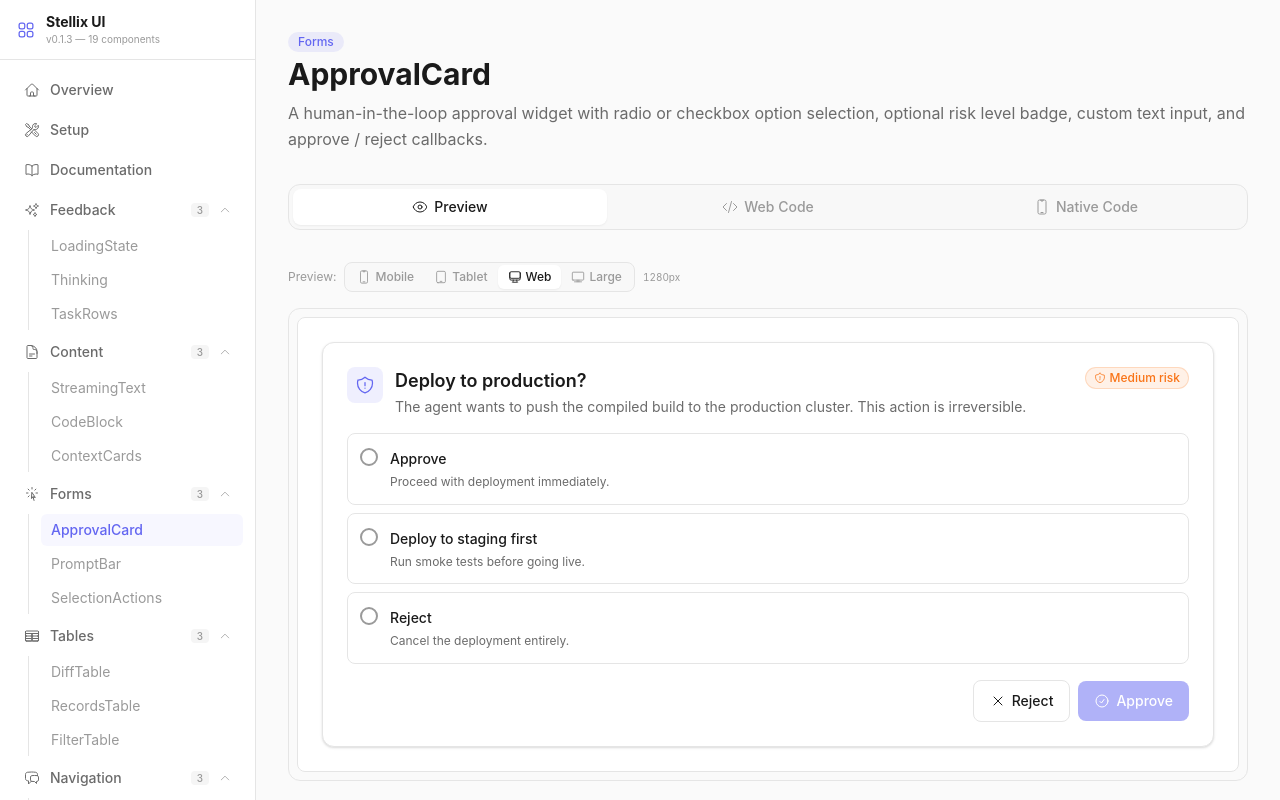
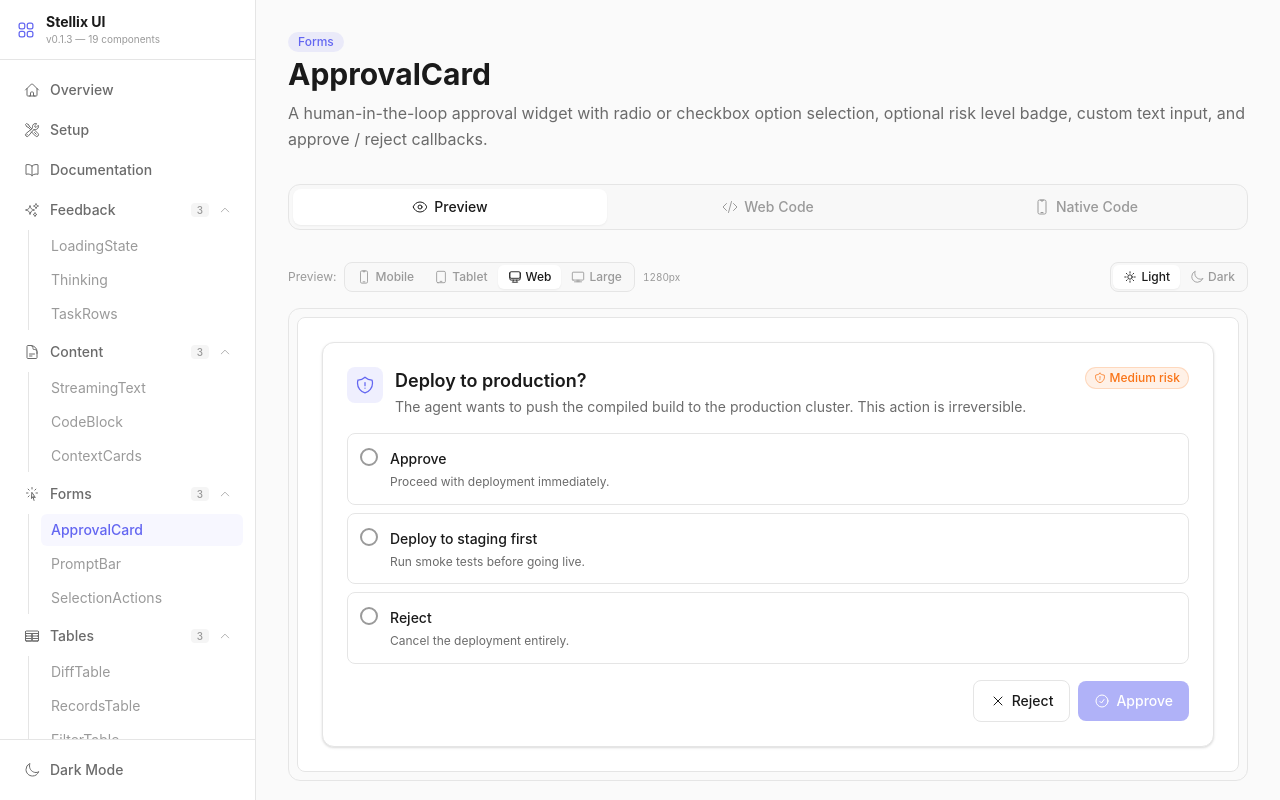
Before and after one commit to Prasanakumar001/stellix-ui-material, a Next.js app in the folder apps/web/: page /components/approval-card in a window 1280 px wide. Built offline with nearby package versions, Linux system fonts and the light colour scheme.

Commit message:
feat: dark mode preview toggle + global dark mode in sidebar

```diff
--- a/apps/web/app/components/ComponentPage.tsx
+++ b/apps/web/app/components/ComponentPage.tsx
@@ -10,6 +10,8 @@ import {
   CheckIcon,
   CodeBracketIcon,
   EyeIcon,
+  SunIcon,
+  MoonIcon,
 } from '@heroicons/react/24/outline';
 
 const viewports = [
@@ -69,6 +71,7 @@ export function ComponentPage({
 }) {
   const [activeTab, setActiveTab] = useState<'preview' | 'web' | 'native'>('preview');
   const [viewport, setViewport] = useState('web');
+  const [previewDark, setPreviewDark] = useState(false);
 
   const selectedViewport = viewports.find((v) => v.id === viewport)!;
 
@@ -106,8 +109,8 @@ export function ComponentPage({
       {/* Preview tab */}
       {activeTab === 'preview' && (
         <div className="space-y-4">
-          {/* Viewport selector */}
-          <div className="flex items-center gap-2">
+          {/* Viewport selector + dark mode toggle */}
+          <div className="flex items-center gap-2 flex-wrap">
             <span className="text-xs text-ink-3">Preview:</span>
             <div className="flex rounded-lg border border-line bg-surface-field/50 p-0.5">
               {viewports.map((vp) => (
@@ -125,13 +128,60 @@ export function ComponentPage({
               ))}
             </div>
             <span className="text-[10px] text-ink-3 tabular-nums">{selectedViewport.width}px</span>
+
+            <div className="ml-auto flex rounded-lg border border-line bg-surface-field/50 p-0.5">
+              <button
+                onClick={() => setPreviewDark(false)}
+                className={`inline-flex items-center gap-1 rounded-md px-2.5 py-1 text-xs font-medium transition-colors ${
+                  !previewDark ? 'bg-surface text-ink shadow-btn' : 'text-ink-3 hover:text-ink'
+                }`}
+              >
+                <SunIcon className="h-3.5 w-3.5" />
+                <span className="hidden sm:inline">Light</span>
+              </button>
+              <button
+                onClick={() => setPreviewDark(true)}
+                className={`inline-flex items-center gap-1 rounded-md px-2.5 py-1 text-xs font-medium transition-colors ${
+                  previewDark ? 'bg-surface text-ink shadow-btn' : 'text-ink-3 hover:text-ink'
+                }`}
+              >
+                <MoonIcon className="h-3.5 w-3.5" />
+                <span className="hidden sm:inline">Dark</span>
+              </button>
+            </div>
           </div>
 
           {/* Preview container */}
-          <div className="rounded-xl border border-line bg-surface-canvas p-2 overflow-hidden">
+          <div className={`rounded-xl border border-line p-2 overflow-hidden transition-colors duration-300 ${previewDark ? 'bg-[#111111]' : 'bg-surface-canvas'}`}>
             <div
-              className="mx-auto rounded-lg border border-line bg-surface p-6 transition-all duration-300 overflow-auto"
-              style={{ maxWidth: selectedViewport.width, minHeight: 200 }}
+              className={`mx-auto rounded-lg border p-6 transition-all duration-300 overflow-auto ${
+                previewDark
+                  ? 'border-[#2e2e2e] bg-[#0a0a0a] text-[#f5f5f5]'
+                  : 'border-line bg-surface'
+              }`}
+              style={{
+                maxWidth: selectedViewport.width,
+                minHeight: 200,
+                ...(previewDark ? {
+                  '--ink': '#f5f5f5',
+                  '--ink-2': '#a3a3a3',
+                  '--ink-3': '#737373',
+                  '--surface': '#0a0a0a',
+                  '--surface-field': '#171717',
+                  '--surface-canvas': '#111111',
+                  '--line': '#2e2e2e',
+                  '--line-strong': '#404040',
+                  '--color-ink': '#f5f5f5',
+                  '--color-ink-2': '#a3a3a3',
+                  '--color-ink-3': '#737373',
+                  '--color-surface': '#0a0a0a',
+                  '--color-surface-field': '#171717',
+                  '--color-surface-canvas': '#111111',
+                  '--color-line': '#2e2e2e',
+                  '--color-line-strong': '#404040',
+                } as React.CSSProperties : {}),
+              }}
+              data-theme={previewDark ? 'dark' : 'light'}
             >
               {children}
             </div>
--- a/apps/web/app/components/Sidebar.tsx
+++ b/apps/web/app/components/Sidebar.tsx
@@ -10,6 +10,8 @@ import {
   WrenchScrewdriverIcon,
   BookOpenIcon,
   ChevronDownIcon,
+  SunIcon,
+  MoonIcon,
   SparklesIcon,
   ChatBubbleLeftRightIcon,
   DocumentTextIcon,
@@ -136,6 +138,28 @@ function NavGroup({ item, pathname }: { item: (typeof nav)[number]; pathname: st
   );
 }
 
+function DarkModeToggle() {
+  const [dark, setDark] = useState(false);
+  const toggle = () => {
+    const next = !dark;
+    setDark(next);
+    document.documentElement.classList.toggle('dark', next);
+    document.documentElement.setAttribute('data-theme', next ? 'dark' : 'light');
+  };
+  return (
+    <div className="border-t border-line p-3">
+      <button
+        onClick={toggle}
+        className="flex w-full items-center gap-2.5 rounded-lg px-3 py-2 text-sm font-medium text-ink-2 hover:bg-surface-field hover:text-ink transition-colors"
+        aria-label="Toggle dark mode"
+      >
+        {dark ? <SunIcon className="h-4 w-4" /> : <MoonIcon className="h-4 w-4" />}
+        {dark ? 'Light Mode' : 'Dark Mode'}
+      </button>
+    </div>
+  );
+}
+
 export function Sidebar() {
   const pathname = usePathname();
   const [mobileOpen, setMobileOpen] = useState(false);
@@ -154,6 +178,7 @@ export function Sidebar() {
           <NavGroup key={item.label} item={item} pathname={pathname} />
         ))}
       </nav>
+      <DarkModeToggle />
     </div>
   );
 
```
